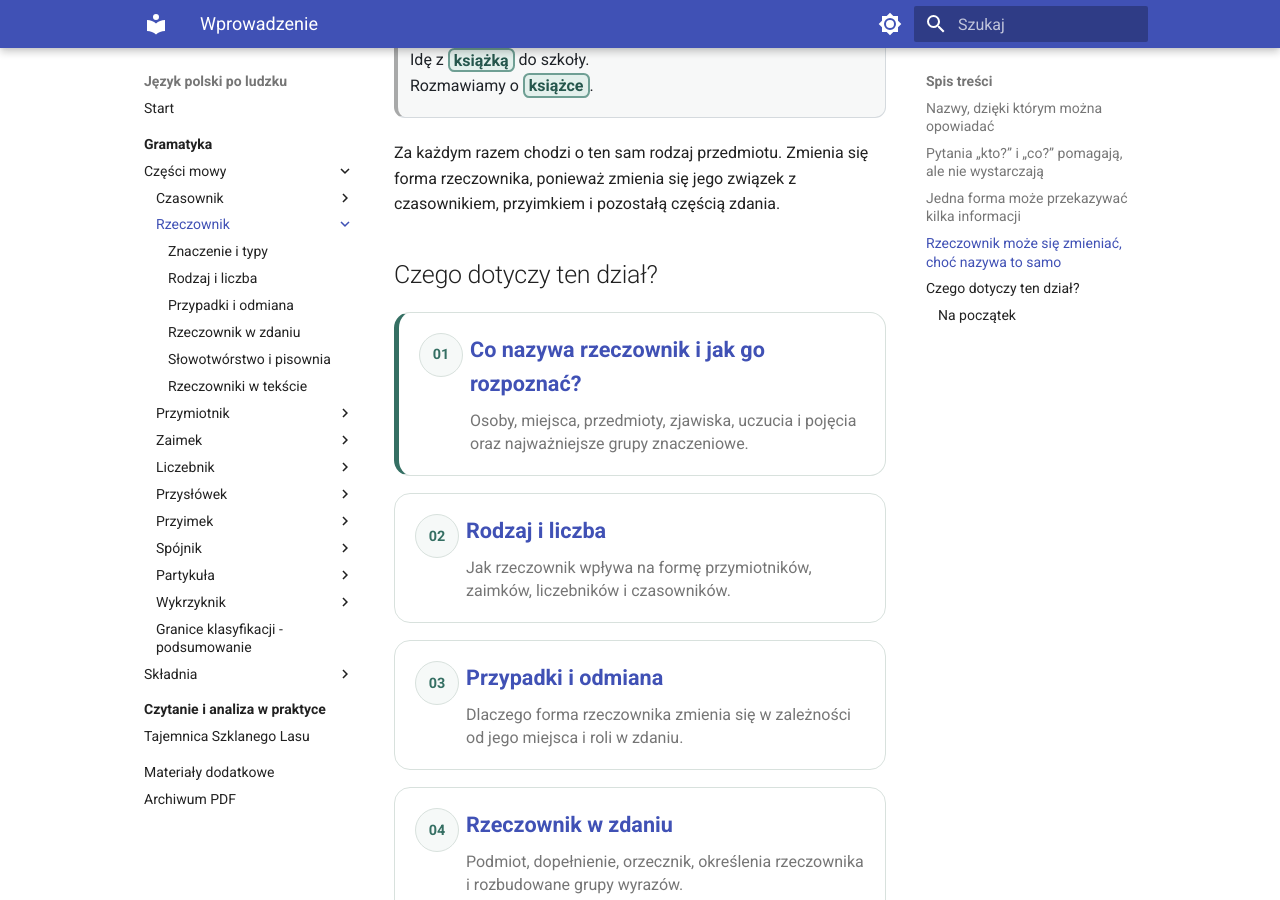
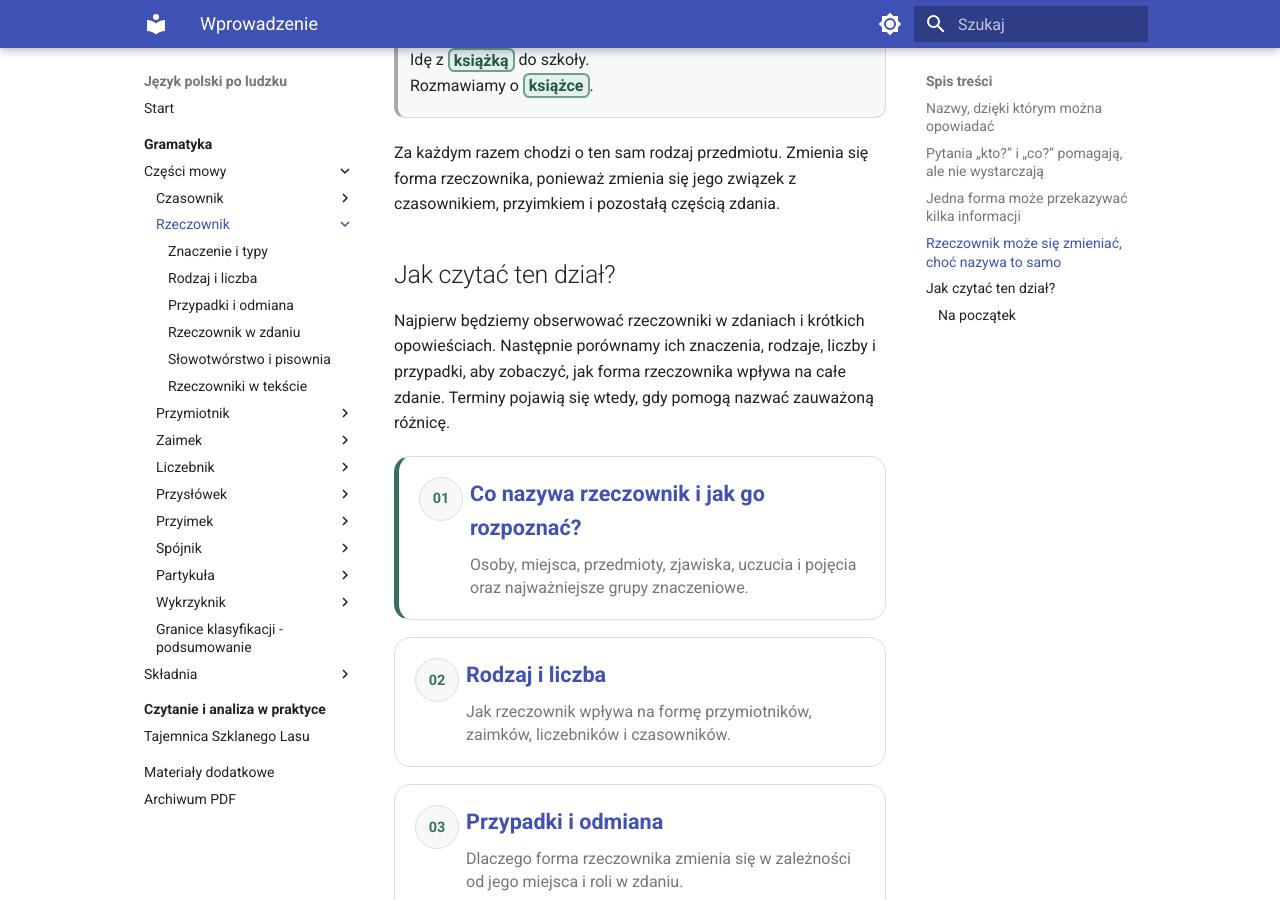
Before and after one commit to dchorazkiewicz/SP_JP, an MkDocs documentation site: the page built from docs/gramatyka/czesci-mowy/rzeczownik/index.md, in a window 1280 px wide and 900 px high, scrolled down 2456 px. Built offline with MkDocs 1.6.1 and Material for MkDocs 9.7.7, drawn with Linux system fonts in a browser that asks for light colours.

Commit message:
Align noun chapter introduction with verb chapter

```diff
--- a/docs/gramatyka/czesci-mowy/rzeczownik/index.md
+++ b/docs/gramatyka/czesci-mowy/rzeczownik/index.md
@@ -72,7 +72,9 @@ Rzeczownik nie jest więc tylko nazwą. Jego zakończenie pomaga zrozumieć zwi
 
 Za każdym razem chodzi o ten sam rodzaj przedmiotu. Zmienia się forma rzeczownika, ponieważ zmienia się jego związek z czasownikiem, przyimkiem i pozostałą częścią zdania.
 
-## Czego dotyczy ten dział?
+## Jak czytać ten dział?
+
+Najpierw będziemy obserwować rzeczowniki w zdaniach i krótkich opowieściach. Następnie porównamy ich znaczenia, rodzaje, liczby i przypadki, aby zobaczyć, jak forma rzeczownika wpływa na całe zdanie. Terminy pojawią się wtedy, gdy pomogą nazwać zauważoną różnicę.
 
 <div class="noun-topic-grid">
   <a class="noun-topic-card noun-topic-card--primary" href="znaczenie-i-typy/"><span class="noun-topic-number">01</span><strong>Co nazywa rzeczownik i jak go rozpoznać?</strong><span>Osoby, miejsca, przedmioty, zjawiska, uczucia i pojęcia oraz najważniejsze grupy znaczeniowe.</span></a>
```
